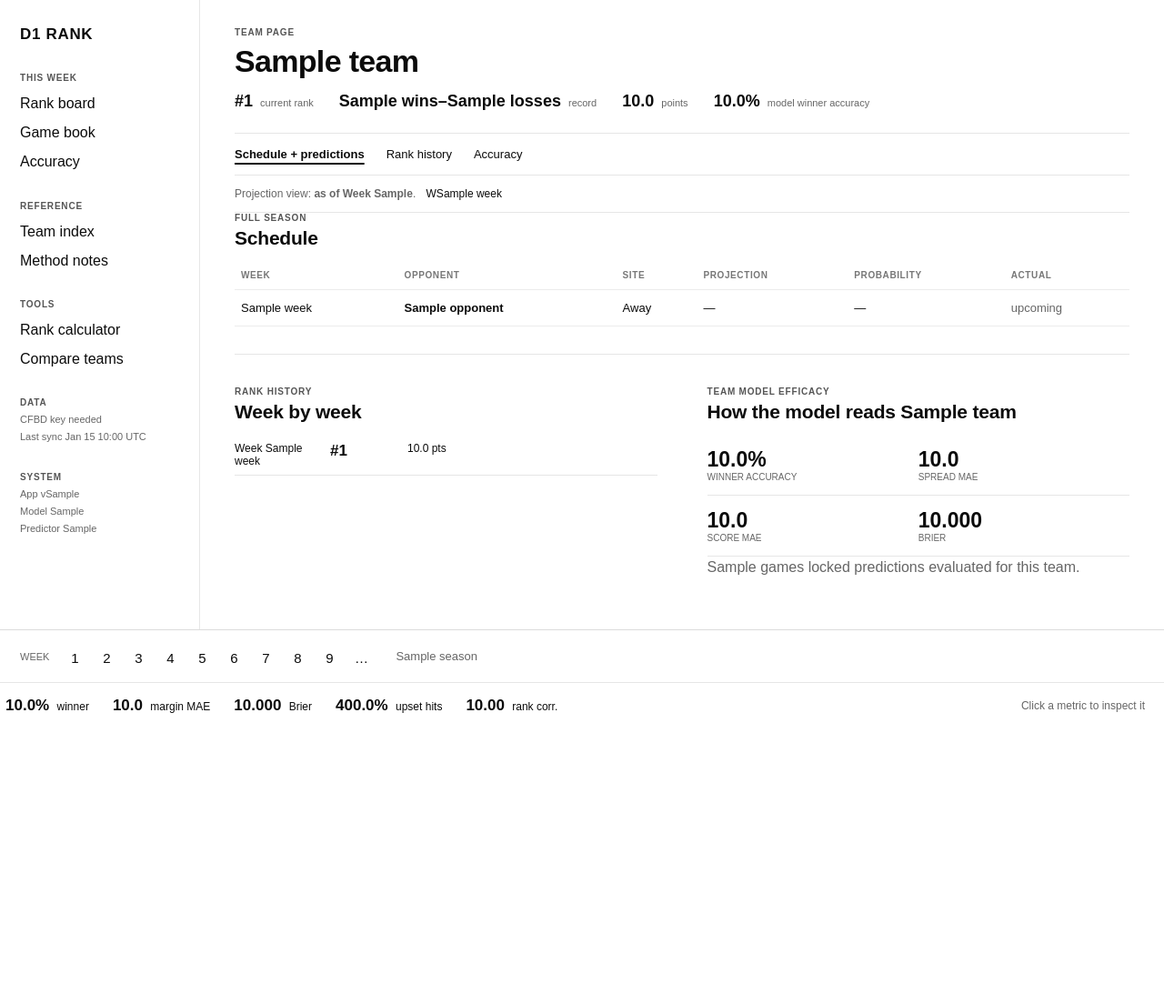
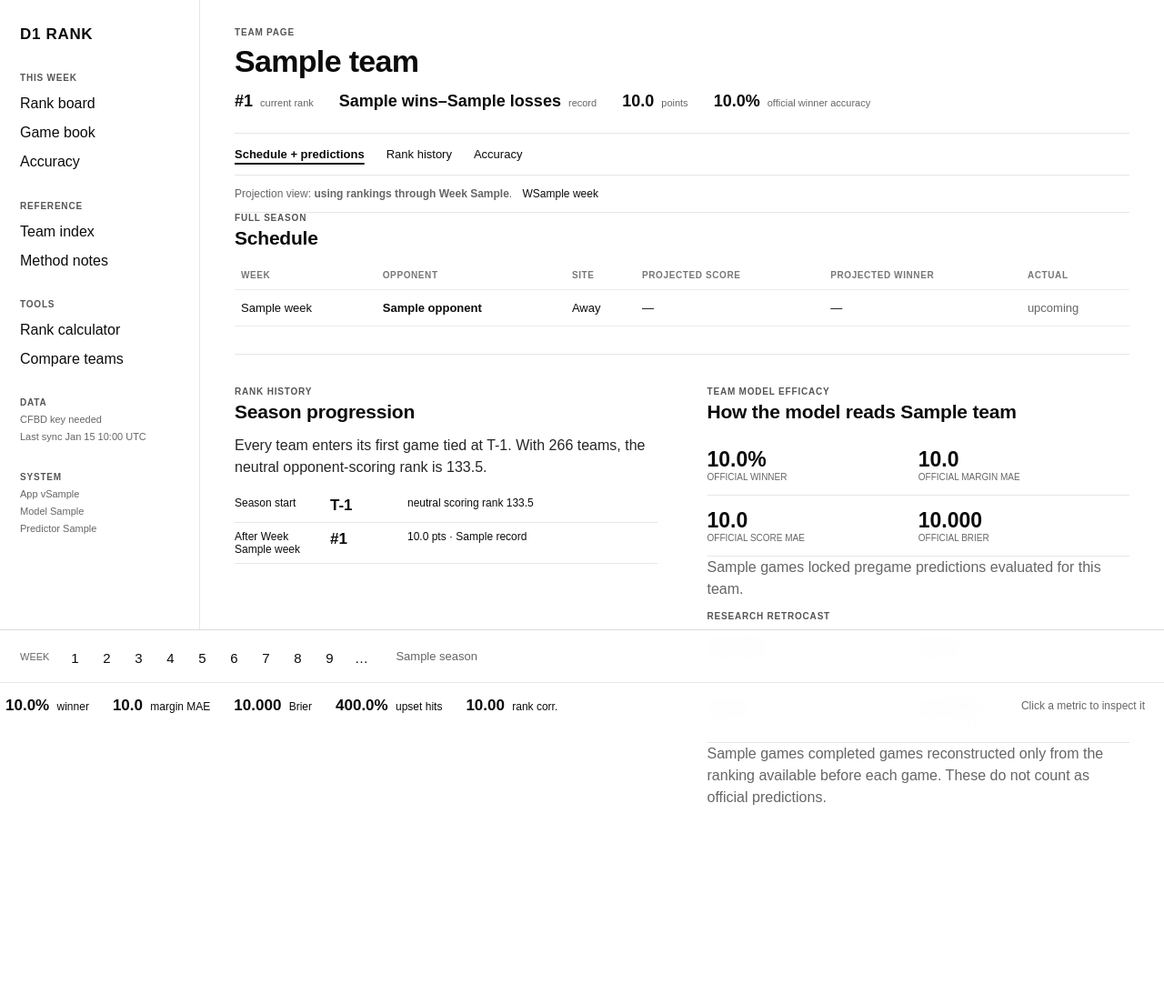
Before and after one commit to larrybillinger/NCAA_BCS_RANKING_CALCULATOR, a FastAPI app: template src/ncaa_rankings/web/templates/team.html in a window 1280 px wide. Shown: the whole page at 91% size. Before the commit the page ends 784 px from the top, so only its background shows below. Run offline with FastAPI, Linux system fonts and the light colour scheme; the template is opened without the code that fills it: most values are stand-ins (such as "Sample title", 1, 10 or a date in 2020).

Commit message:
Clarify team scores, baseline history, and retrocasts

```diff
--- a/src/ncaa_rankings/web/templates/team.html
+++ b/src/ncaa_rankings/web/templates/team.html
@@ -5,25 +5,53 @@
   <div class="eyebrow">TEAM PAGE</div><h1>{{ team.name }}</h1>
   <div class="team-snapshot">
     {% if current_entry %}<span><strong>#{{ current_entry.rank }}</strong> current rank</span><span><strong>{{ current_entry.wins }}–{{ current_entry.losses }}</strong> record</span><span><strong>{{ current_entry.score|num }}</strong> points</span>{% else %}<span>Not ranked yet</span>{% endif %}
-    <span><strong>{{ team_metrics.winner_accuracy|pct if team_metrics.games else '—' }}</strong> model winner accuracy</span>
+    <span><strong>{{ team_metrics.winner_accuracy|pct if team_metrics.games else '—' }}</strong> official winner accuracy</span>
   </div>
 </header>
 
 <section class="chapter-nav"><a class="active" href="#schedule">Schedule + predictions</a><a href="#history">Rank history</a><a href="#accuracy">Accuracy</a></section>
 
-<div class="asof-line">Projection view: {% if as_of_week %}<strong>as of Week {{ as_of_week }}</strong>{% else %}latest{% endif %}. {% for w in weeks %}<a href="/teams/{{ team.slug }}?as_of={{ w }}">W{{ w }}</a>{% endfor %}</div>
+<div class="asof-line">Projection view: {% if as_of_week %}<strong>using rankings through Week {{ as_of_week }}</strong>{% else %}latest{% endif %}. {% for w in weeks %}<a href="/teams/{{ team.slug }}?as_of={{ w }}">W{{ w }}</a>{% endfor %}</div>
 
 <section id="schedule">
   <div class="section-kicker">FULL SEASON</div><h2>Schedule</h2>
   <div class="table-wrap"><table class="schedule-table">
-    <thead><tr><th>Week</th><th>Opponent</th><th>Site</th><th>Projection</th><th>Probability</th><th>Actual</th></tr></thead>
+    <thead><tr><th>Week</th><th>Opponent</th><th>Site</th><th>Projected score</th><th>Projected winner</th><th>Actual</th></tr></thead>
     <tbody>
     {% for row in schedule %}{% set g=row.game %}{% set p=row.prediction %}
       <tr>
-        <td>{{ g.week }}</td><td><a href="/teams/{{ row.opponent.slug }}">{{ row.opponent.name }}</a></td><td>{% if g.neutral_site %}Neutral{% elif row.is_home %}Home{% else %}Away{% endif %}</td>
-        <td>{% if p %}{% if row.is_home %}<strong>{{ p.projected_home_points|score }}–{{ p.projected_away_points|score }}</strong>{% else %}<strong>{{ p.projected_away_points|score }}–{{ p.projected_home_points|score }}</strong>{% endif %}<span class="subline">{% if p.official %}locked{% else %}from Week {{ p.ranking_snapshot.week }}{% endif %}</span>{% else %}—{% endif %}</td>
-        <td>{% if p %}{% if row.is_home %}{{ p.home_win_probability|pct }}{% else %}{{ (1-p.home_win_probability)|pct }}{% endif %}{% else %}—{% endif %}</td>
-        <td>{% if g.completed %}{% if row.is_home %}{{ g.home_points }}–{{ g.away_points }}{% else %}{{ g.away_points }}–{{ g.home_points }}{% endif %}{% else %}<span class="muted">upcoming</span>{% endif %}</td>
+        <td>{{ g.week }}</td>
+        <td><a href="/teams/{{ row.opponent.slug }}">{{ row.opponent.name }}</a></td>
+        <td>{% if g.neutral_site %}Neutral{% elif row.is_home %}Home{% else %}Away{% endif %}</td>
+        <td>
+          {% if p %}
+            {% if row.is_home %}
+              {% set team_score=p.projected_home_points %}{% set opp_score=p.projected_away_points %}
+            {% else %}
+              {% set team_score=p.projected_away_points %}{% set opp_score=p.projected_home_points %}
+            {% endif %}
+            <div class="score-pair">
+              <div class="{% if team_score > opp_score %}projected-winner{% endif %}"><span>{{ team.name }}</span><strong>{{ team_score|score }}</strong></div>
+              <div class="{% if opp_score > team_score %}projected-winner{% endif %}"><span>{{ row.opponent.name }}</span><strong>{{ opp_score|score }}</strong></div>
+            </div>
+            <span class="subline">
+              {% if row.prediction_kind == 'official' %}LOCKED BEFORE KICKOFF
+              {% elif row.prediction_kind == 'retrocast' %}RETROCAST · RANKING AFTER WEEK {{ row.prediction_source_week }}
+              {% else %}CURRENT · RANKING AFTER WEEK {{ row.prediction_source_week }}{% endif %}
+            </span>
+          {% elif g.week == 1 %}
+            <span class="muted">T-1 baseline · no prior ranking gap</span>
+          {% else %}—{% endif %}
+        </td>
+        <td>
+          {% if p %}
+            {% if row.is_home %}{% set team_prob=p.home_win_probability %}{% else %}{% set team_prob=1-p.home_win_probability %}{% endif %}
+            {% if team_score > opp_score %}<strong>{{ team.name }}</strong><br>{{ team_prob|pct }}
+            {% elif opp_score > team_score %}<strong>{{ row.opponent.name }}</strong><br>{{ (1-team_prob)|pct }}
+            {% else %}<strong>Even</strong><br>50.0%{% endif %}
+          {% else %}—{% endif %}
+        </td>
+        <td>{% if g.completed %}{% if row.is_home %}<strong>{{ team.name }} {{ g.home_points }}</strong><br>{{ row.opponent.name }} {{ g.away_points }}{% else %}<strong>{{ team.name }} {{ g.away_points }}</strong><br>{{ row.opponent.name }} {{ g.home_points }}{% endif %}{% else %}<span class="muted">upcoming</span>{% endif %}</td>
       </tr>
     {% else %}<tr><td colspan="6" class="empty">Schedule will populate automatically after CFBD is connected.</td></tr>{% endfor %}
     </tbody>
@@ -31,10 +59,25 @@
 </section>
 
 <section id="history" class="split-section">
-  <div><div class="section-kicker">RANK HISTORY</div><h2>Week by week</h2><div class="history-list">{% for row in history %}<div><span>Week {{ row.week }}</span><strong>#{{ row.rank }}</strong><span>{{ row.score|num }} pts</span></div>{% else %}<p>No ranking history yet.</p>{% endfor %}</div></div>
-  <div id="accuracy"><div class="section-kicker">TEAM MODEL EFFICACY</div><h2>How the model reads {{ team.name }}</h2>
-    <div class="team-metrics"><div><strong>{{ team_metrics.winner_accuracy|pct if team_metrics.games else '—' }}</strong><span>winner accuracy</span></div><div><strong>{{ team_metrics.spread_mae|num if team_metrics.games else '—' }}</strong><span>spread MAE</span></div><div><strong>{{ team_metrics.score_mae|num if team_metrics.games else '—' }}</strong><span>score MAE</span></div><div><strong>{{ team_metrics.brier|num(3) if team_metrics.games else '—' }}</strong><span>Brier</span></div></div>
-    <p class="muted">{{ team_metrics.games }} locked predictions evaluated for this team.</p>
+  <div>
+    <div class="section-kicker">RANK HISTORY</div><h2>Season progression</h2>
+    <p class="quiet-inline">Every team enters its first game tied at T-1. With {{ 266 }} teams, the neutral opponent-scoring rank is 133.5.</p>
+    <div class="history-list">
+      <div class="baseline-row"><span>Season start</span><strong>T-1</strong><span>neutral scoring rank 133.5</span></div>
+      {% for row in history %}<div><span>After Week {{ row.week }}</span><strong>#{{ row.rank }}</strong><span>{{ row.score|num }} pts · {{ row.record }}</span></div>{% else %}<p>No completed ranking history yet.</p>{% endfor %}
+    </div>
+  </div>
+
+  <div id="accuracy">
+    <div class="section-kicker">TEAM MODEL EFFICACY</div><h2>How the model reads {{ team.name }}</h2>
+    <div class="team-metrics"><div><strong>{{ team_metrics.winner_accuracy|pct if team_metrics.games else '—' }}</strong><span>official winner</span></div><div><strong>{{ team_metrics.spread_mae|num if team_metrics.games else '—' }}</strong><span>official margin MAE</span></div><div><strong>{{ team_metrics.score_mae|num if team_metrics.games else '—' }}</strong><span>official score MAE</span></div><div><strong>{{ team_metrics.brier|num(3) if team_metrics.games else '—' }}</strong><span>official Brier</span></div></div>
+    <p class="muted">{{ team_metrics.games }} locked pregame predictions evaluated for this team.</p>
+
+    <div class="section-kicker research-kicker">RESEARCH RETROCAST</div>
+    {% if team_retro_metrics.games %}
+      <div class="team-metrics"><div><strong>{{ team_retro_metrics.winner_accuracy|pct }}</strong><span>retro winner</span></div><div><strong>{{ team_retro_metrics.spread_mae|num }}</strong><span>retro margin MAE</span></div><div><strong>{{ team_retro_metrics.score_mae|num }}</strong><span>retro score MAE</span></div><div><strong>{{ team_retro_metrics.brier|num(3) }}</strong><span>retro Brier</span></div></div>
+      <p class="muted">{{ team_retro_metrics.games }} completed games reconstructed only from the ranking available before each game. These do not count as official predictions.</p>
+    {% else %}<p class="muted">Retrocast evaluation begins with games that had a completed prior-week ranking.</p>{% endif %}
   </div>
 </section>
 {% endblock %}
```
